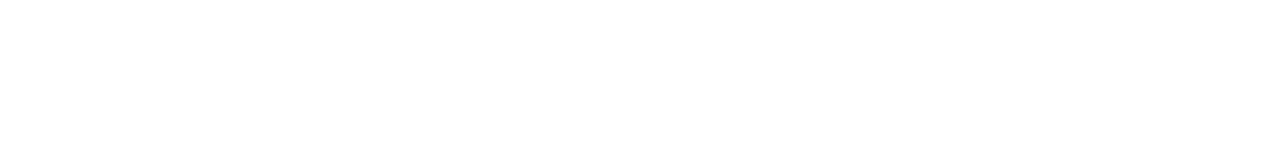
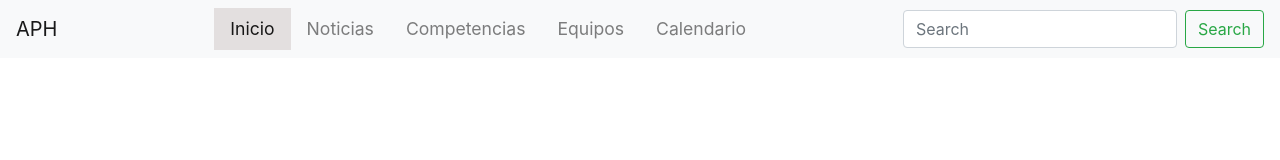
Before and after one commit to sergioch96/hockey-web, a website: page index.html in a window 1280 px wide. Drawn offline with nearby package versions, Linux system fonts and the light colour scheme.

Commit message:
header finished

```diff
--- /dev/null
+++ b/css/styles.css
@@ -0,0 +1,12 @@
+/** HEADER **/
+#nav-list a {
+	font-size: 1.1em;
+}
+
+#nav-list a:hover {
+	background-color: #e3dfdf;
+}
+
+.active {
+	background-color: #e3dfdf
+}
--- a/index.html
+++ b/index.html
@@ -5,28 +5,63 @@
 	<meta name="viewport" content="width=device-width, initial-scale=1, shrink-to-fit=no">
     <meta http-equiv="x-ua-compatible" content="ie=edge">
 
+    <!-- bootstrap -->
     <link rel="stylesheet" href="node_modules/bootstrap/dist/css/bootstrap.min.css">
+    <link rel="stylesheet" href="css/styles.css">
+
 	<title>Hockey Paraguayo</title>
 </head>
 <body>
 
-	<!-- inicio header -->
+	<!-- header -->
 	<header>
+        <!-- nav -->
+        <nav class="navbar navbar-expand-md navbar-light bg-light">
+            <a class="navbar-brand" href="#">APH</a>
+            <button class="navbar-toggler" type="button" data-toggle="collapse" data-target="#navbarSupportedContent" aria-controls="navbarSupportedContent" aria-expanded="false" aria-label="Toggle navigation">
+                <span class="navbar-toggler-icon"></span>
+            </button>
 
+            <div class="collapse navbar-collapse" id="navbarSupportedContent">
+                <ul id="nav-list" class="navbar-nav m-auto">
+                    <li class="nav-item active ">
+                        <a class="nav-link px-lg-3 px-sm-1" href="#">Inicio <span class="sr-only">(current)</span></a>
+                    </li>
+                    <li class="nav-item ">
+                        <a class="nav-link px-lg-3 px-sm-1" href="#">Noticias</a>
+                    </li>
+                    <li class="nav-item ">
+                        <a class="nav-link px-lg-3 px-sm-1" href="#">Competencias</a>
+                    </li>
+                    <li class="nav-item ">
+                        <a class="nav-link px-lg-3 px-sm-1" href="#">Equipos</a>
+                    </li>
+                    <li class="nav-item ">
+                        <a class="nav-link px-lg-3 px-sm-1" href="#">Calendario</a>
+                    </li>
+                </ul>
+                <form class="form-inline my-2 my-lg-0">
+                    <input class="form-control mr-sm-2" type="search" placeholder="Search" aria-label="Search">
+                    <button class="btn btn-outline-success my-2 my-sm-0" type="submit">Search</button>
+                </form>
+            </div>
+        </nav>
+        <!-- end nav -->
 	</header>
-	<!-- fin header -->
+	<!-- end header -->
 
-    <!-- inicio content -->
+    <!-- content -->
 	<div class="container">
+    </div>
+    <!-- end content -->
 
-    </div>
-    <!-- fin content -->
-
-    <!-- inicio footer -->
+    <!-- footer -->
     <footer>
 
     </footer>
-    <!-- fin footer -->
+    <!-- end footer -->
+
+    <!-- links js -->
     <script src="node_modules/jquery/dist/jquery.slim.min.js"></script>
     <script src="node_modules/popper.js/dist/umd/popper.min.js"></script>
     <script src="node_modules/bootstrap/dist/js/bootstrap.min.js"></script>
```
